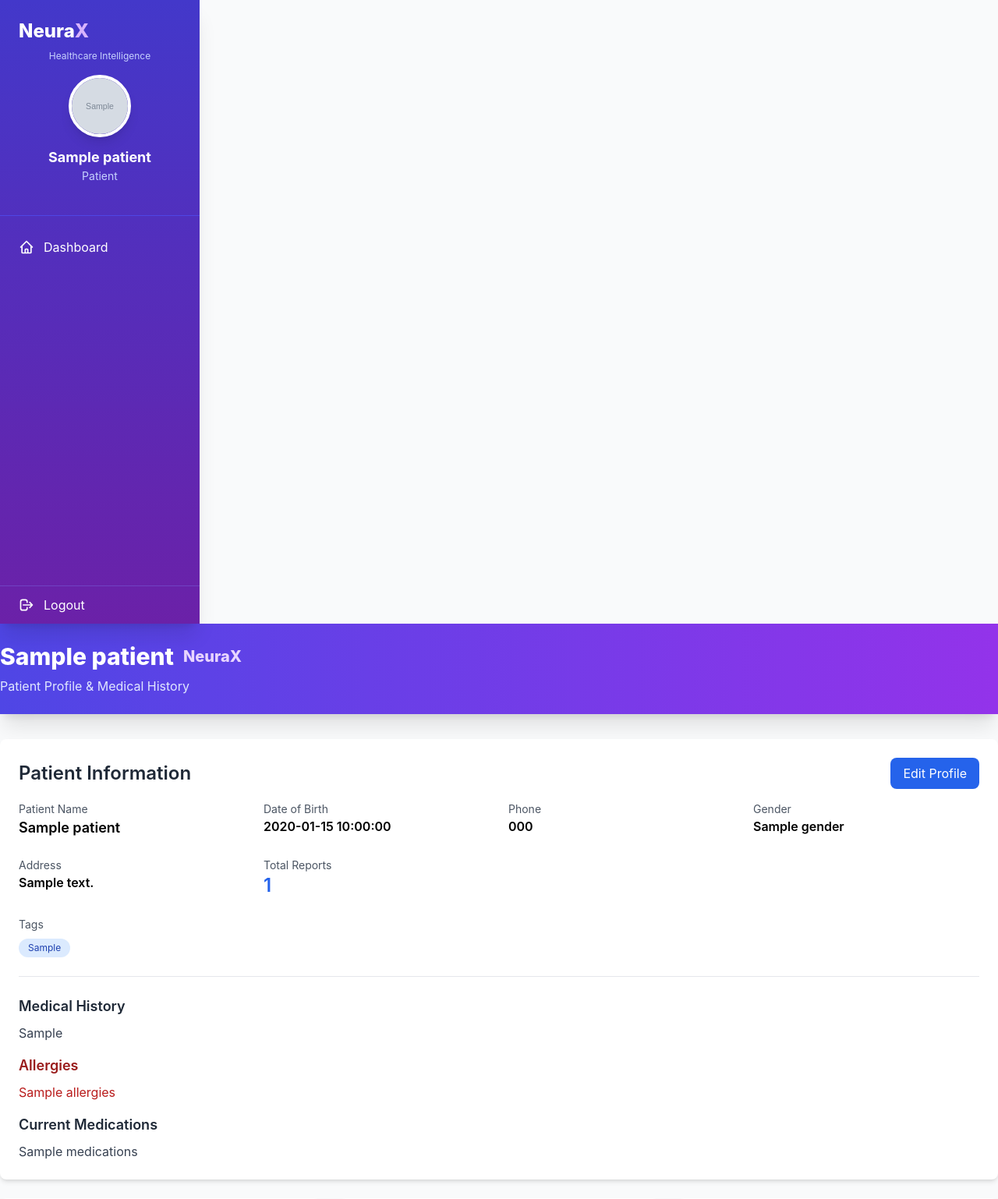
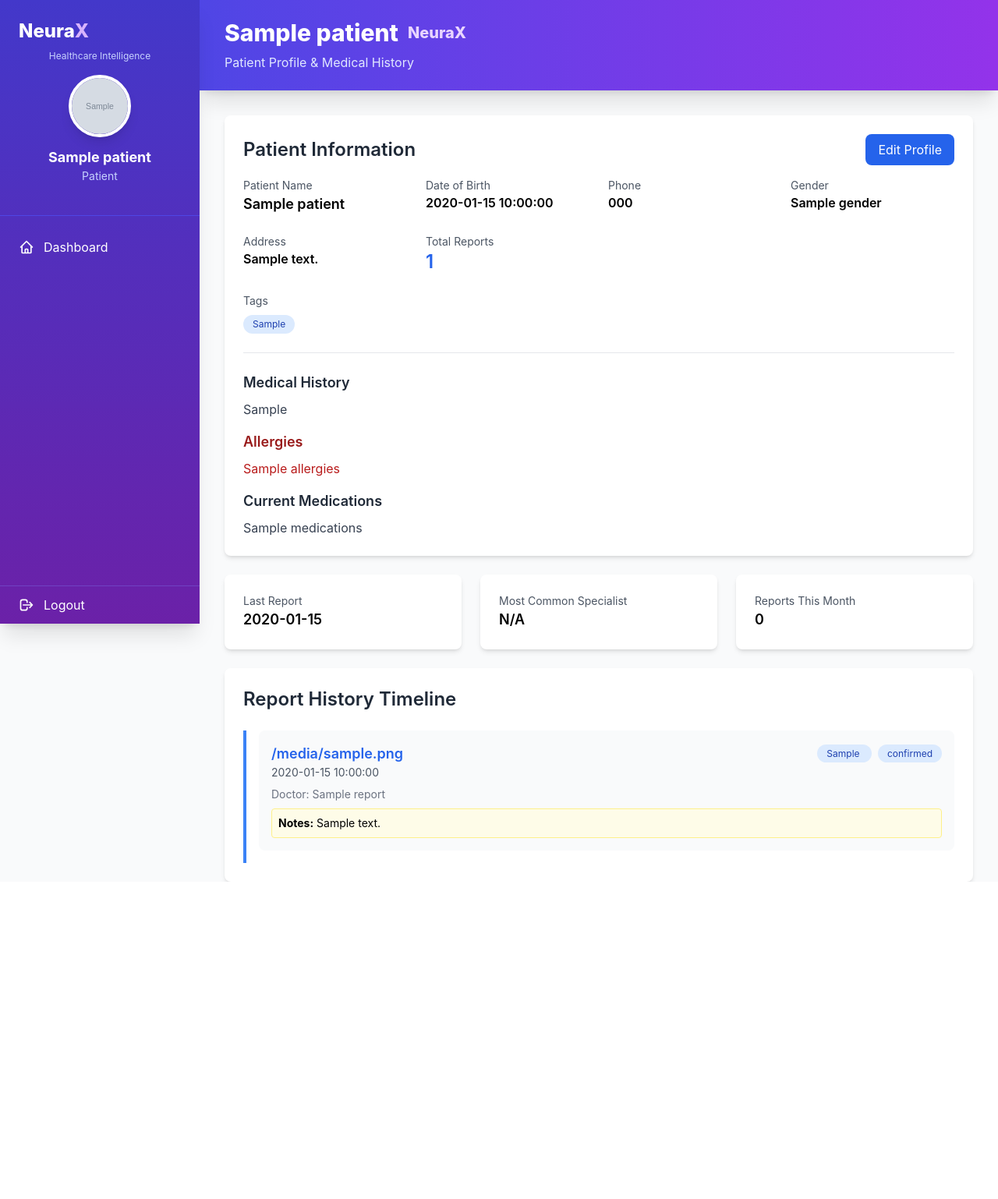
Before and after one commit to AleezaAsghar/Neura-X.V2, a Python web app: template templates/patient_profile.html in a window 1280 px wide. Shown: the top 1538 px of the page at 78% size. After the commit the page ends 1131 px from the top, so only its background shows below. Run offline with Jinja, Linux system fonts and the light colour scheme; the template is opened without the code that fills it: most values are stand-ins (such as "Sample title", 1, 10 or a date in 2020); grey boxes marked "Sample" are stand-in pictures; some libraries are stand-ins or nearby versions.

Commit message:
updated frontend

```diff
--- a/templates/patient_ai_assistant.html
+++ b/templates/patient_ai_assistant.html
@@ -5,7 +5,6 @@
     <meta charset="UTF-8">
     <meta name="viewport" content="width=device-width, initial-scale=1.0">
     <meta http-equiv="Cache-Control" content="no-cache, no-store, must-revalidate">
-    <script src="{{ url_for('static', filename='js/mobile-sidebar.js') }}"></script>
     <title>AI Health Assistant - NeuraX</title>
     <script src="https://cdn.tailwindcss.com"></script>
     <link rel="stylesheet" href="{{ url_for('static', filename='neurax-theme.css') }}">
@@ -314,7 +313,7 @@
 
 
     <!-- Main Content -->
-    <div class="ml-0 md:ml-72 min-h-screen pt-16 md:pt-0"></div>
+    <div class="ml-72 min-h-screen">
         <!-- Header -->
         <div class="hero-gradient text-white py-8 px-8">
             <div class="flex items-center gap-4 mb-3">
@@ -914,7 +913,6 @@
         });
     </script>
     <script src="{{ url_for('static', filename='js/voice-chat.js') }}"></script>
-    <link rel="stylesheet" href="{{ url_for('static', filename='responsive.css') }}">
 </body>
 
 </html>
--- a/templates/patient_appointments.html
+++ b/templates/patient_appointments.html
@@ -5,7 +5,6 @@
     <meta charset="UTF-8">
     <meta name="viewport" content="width=device-width, initial-scale=1.0">
     <title>My Appointments - NeuraX</title>
-    <script src="{{ url_for('static', filename='js/mobile-sidebar.js') }}"></script>
     <script src="https://cdn.tailwindcss.com"></script>
     <link rel="stylesheet" href="{{ url_for('static', filename='neurax-theme.css') }}">
     <style>
@@ -170,7 +169,7 @@
     </div>
 
     <!-- Main Content -->
-    <div class="ml-72 min-h-screen"></div>
+    <div class="ml-72">
         <!-- Header -->
         <div class="hero-gradient text-white py-6 px-8">
             <div class="flex items-center justify-between">
@@ -473,7 +472,6 @@
             }
         });
     </script>
-    <link rel="stylesheet" href="{{ url_for('static', filename='responsive.css') }}">
 </body>
 
 </html>
--- a/templates/patient_chat.html
+++ b/templates/patient_chat.html
@@ -5,7 +5,6 @@
     <meta charset="UTF-8">
     <meta name="viewport" content="width=device-width, initial-scale=1.0">
     <title>Chat with Doctors - NeuraX</title>
-    <script src="{{ url_for('static', filename='js/mobile-sidebar.js') }}"></script>
     <script src="https://cdn.tailwindcss.com"></script>
     <link rel="stylesheet" href="{{ url_for('static', filename='neurax-theme.css') }}">
     <style>
@@ -195,7 +194,7 @@
     </div>
 
     <!-- Main Content -->
-    <div class="ml-0 md:ml-72 min-h-screen pt-16 md:pt-0"></div>
+    <div class="ml-72 h-screen flex flex-col">
         <!-- Header -->
         <div class="hero-gradient text-white py-6 px-8">
             <div class="flex items-center gap-3 mb-2">
@@ -480,7 +479,6 @@
             }
         });
     </script>
-    <link rel="stylesheet" href="{{ url_for('static', filename='responsive.css') }}">
 </body>
 
 </html>
--- a/templates/patient_profile.html
+++ b/templates/patient_profile.html
@@ -5,7 +5,6 @@
     <meta charset="UTF-8">
     <meta name="viewport" content="width=device-width, initial-scale=1.0">
     <title>{{ patient.name }} - Patient Profile | NeuraX</title>
-    <script src="{{ url_for('static', filename='js/mobile-sidebar.js') }}"></script>
     <script src="https://cdn.tailwindcss.com"></script>
     <link rel="stylesheet" href="{{ url_for('static', filename='style.css') }}">
 </head>
@@ -81,9 +80,9 @@
         </nav>
     </div>
 
-    <div class="ml-0 md:ml-72 min-h-screen pt-16 md:pt-0"></div>
+    <div class="ml-64 min-h-screen">
         <div class="bg-gradient-to-r from-indigo-600 to-purple-600 text-white py-6 mb-8 shadow-xl">
-            <div class="container mx-auto px-4 sm:px-6 lg:px-8 max-w-7xl"></div>
+            <div class="container mx-auto px-8">
                 <h1 class="text-3xl font-extrabold flex items-center">
                     <span class="mr-3">{{ patient.name }}</span>
                     <span class="text-purple-200 text-xl">NeuraX</span>
@@ -92,7 +91,7 @@
             </div>
         </div>
 
-        <div class="container mx-auto px-4 sm:px-6 lg:px-8 max-w-7xl"></div>
+        <div class="container mx-auto px-8 max-w-6xl">
             <!-- Patient Info -->
             <div class="bg-white rounded-lg shadow-md p-6 mb-6">
                 <div class="flex justify-between items-center mb-4">
@@ -341,7 +340,6 @@
         });
         }
     </script>
-    <link rel="stylesheet" href="{{ url_for('static', filename='responsive.css') }}">
 </body>
 
 </html>
```
